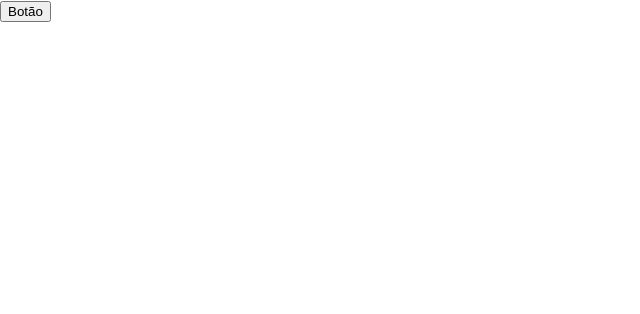
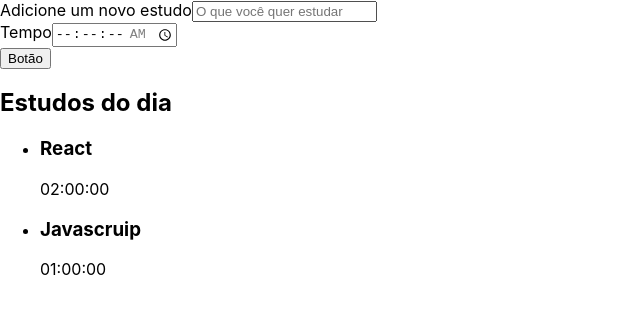
Before and after one commit to Rafaelgeomo/alura-studies, a React (Create React App) app: page / in a window 1280 px wide. Shown: the top 314 px of the page, without its empty margins (0-640 px from the left). Built offline with nearby package versions, Linux system fonts and the light colour scheme.

Commit message:
começo da criação do formulario e lista

```diff
--- a/src/App.tsx
+++ b/src/App.tsx
@@ -1,10 +1,12 @@
 import React from 'react';
-import Botao from './components/botao';
+import Formulario from './components/Formulario';
+import Lista from './components/lista';
 
 function App() {
   return (
     <div className="App">
-      <Botao />
+      <Formulario />
+      <Lista />
     </div>
   );
 }
--- /dev/null
+++ b/src/components/Formulario/index.tsx
@@ -0,0 +1,39 @@
+import React from "react";
+import Botao from "../Botao";
+
+//isso é chamado de class component forma mais antiga de ser usada
+class Formulario extends React.Component {
+  render() {
+    return (
+      <form>
+        <div>
+          <label htmlFor="tarefa"> {/* html for serve pra que o input com o mesmo nome seja o foco quando clicado */}
+            Adicione um novo estudo
+          </label>
+          <input
+            type="text"
+            name="tarefa"
+            id="tarefa"
+            placeholder="O que você quer estudar"
+            required
+          />
+        </div>
+        <div>
+          <label htmlFor="tempo">Tempo</label>
+          <input
+            type="time"
+            step="1"
+            name="tempo"
+            id="tempo"
+            min="00:00:00"
+            max="01:30:00"
+            required
+          />
+        </div>
+        <Botao />
+      </form>
+    );
+  }
+}
+
+export default Formulario;
--- /dev/null
+++ b/src/components/lista/index.tsx
@@ -0,0 +1,30 @@
+import React from "react";
+
+//isso é chamado de function component forma mais atual de ser usada
+function Lista(){
+  return(
+    <aside>
+      <h2> Estudos do dia </h2>
+      <ul>
+        <li>
+          <h3>
+            React
+          </h3>
+          <span>
+            02:00:00
+          </span>
+        </li>
+        <li>
+          <h3>
+            Javascruip
+          </h3>
+          <span>
+            01:00:00
+          </span>
+          </li>
+      </ul>
+    </aside>
+  )
+}
+
+export default Lista;
```
Also changed, not shown: src/components/botao/index.tsx (indentation only).
